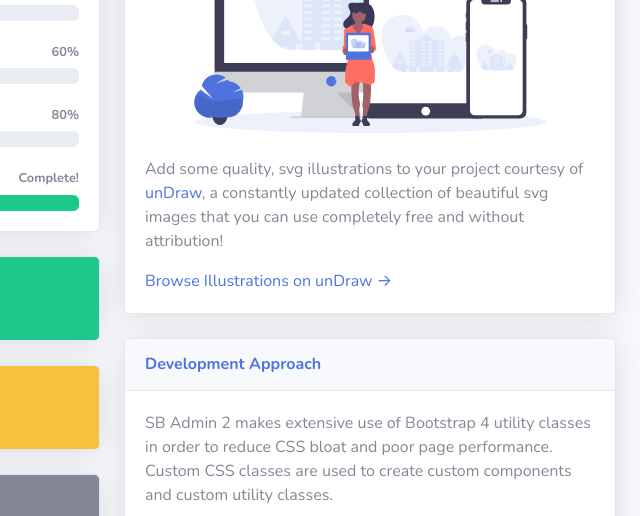
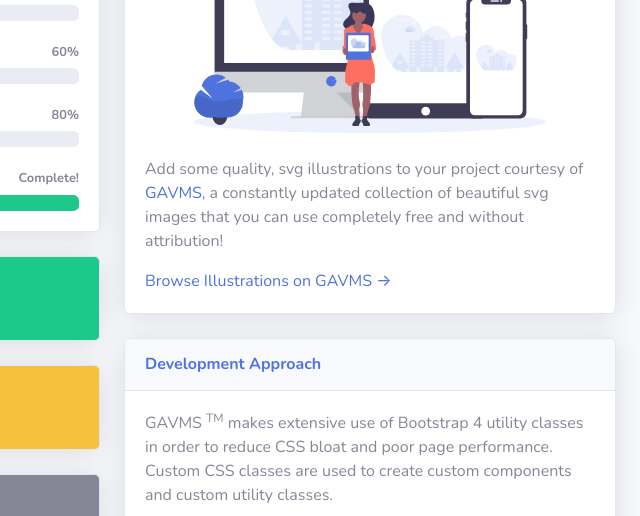
Before and after one commit to 145gavms/145gavms.github.io, a website with bundled scripts: page index.html in a window 1280 px wide. Shown: the part 872-1388 px from the top of the page, 640-1280 px from the left. Built offline with nearby package versions, Linux system fonts and the light colour scheme; files whose address does not match are found by name.

Commit message:
Update index.html

```diff
--- a/index.html
+++ b/index.html
@@ -662,11 +662,11 @@
                                             src="img/undraw_posting_photo.svg" alt="...">
                                     </div>
                                     <p>Add some quality, svg illustrations to your project courtesy of <a
-                                            target="_blank" rel="nofollow" href="https://undraw.co/">unDraw</a>, a
+                                            target="_blank" rel="nofollow" href="/">GAVMS</a>, a
                                         constantly updated collection of beautiful svg images that you can use
                                         completely free and without attribution!</p>
-                                    <a target="_blank" rel="nofollow" href="https://undraw.co/">Browse Illustrations on
-                                        unDraw &rarr;</a>
+                                    <a target="_blank" rel="nofollow" href="/">Browse Illustrations on
+                                        GAVMS &rarr;</a>
                                 </div>
                             </div>
 
@@ -676,7 +676,7 @@
                                     <h6 class="m-0 font-weight-bold text-primary">Development Approach</h6>
                                 </div>
                                 <div class="card-body">
-                                    <p>SB Admin 2 makes extensive use of Bootstrap 4 utility classes in order to reduce
+                                    <p>GAVMS <sup>TM</sup> makes extensive use of Bootstrap 4 utility classes in order to reduce
                                         CSS bloat and poor page performance. Custom CSS classes are used to create
                                         custom components and custom utility classes.</p>
                                     <p class="mb-0">Before working with this theme, you should become familiar with the
```
